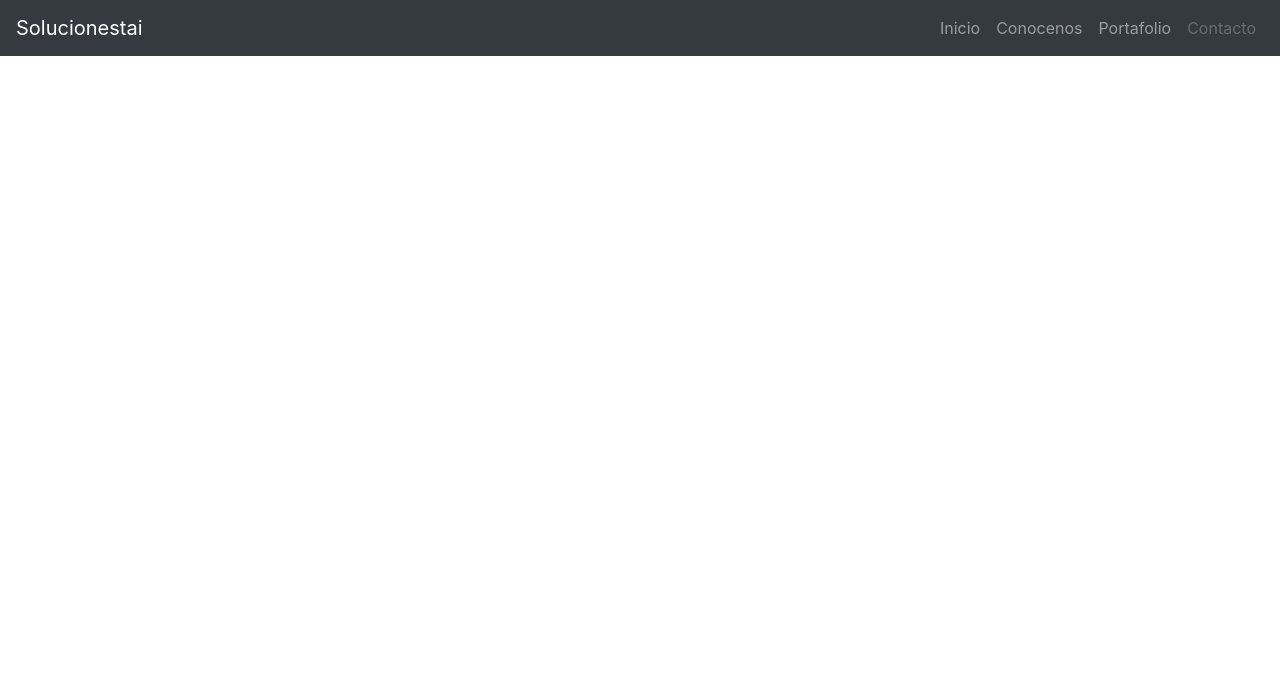
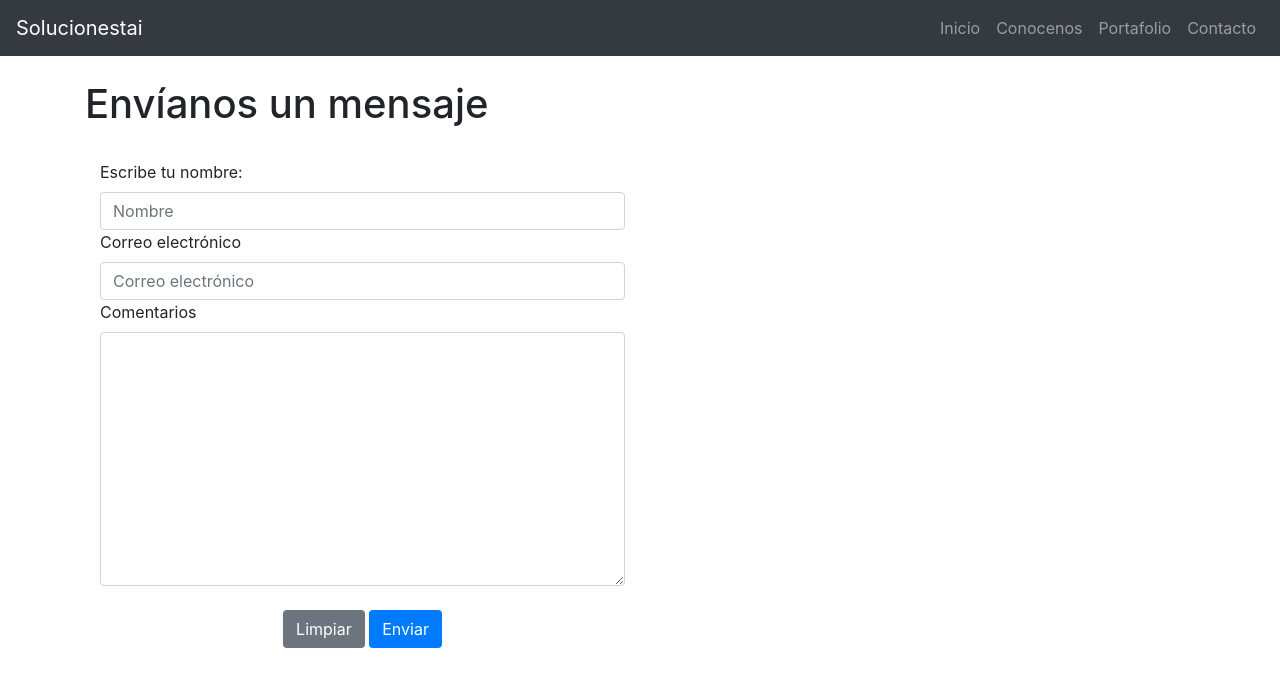
Before and after one commit to diego-madrigal/solucionestai, a PHP site: page /contacto in a window 1280 px wide. Shown: the top 687 px of the page. Run offline with PHP 8.4, Linux system fonts and the light colour scheme; some libraries are stand-ins or nearby versions.

Commit message:
SE ELABORÓ EL FORMULARIO DE CONTACTO

```diff
--- a/contacto.php
+++ b/contacto.php
@@ -12,7 +12,25 @@
     <!-- IMPORTACION DE CABECERA -->
     <?php include_once("partials/header.php"); ?>
 
-
+    <!-- CONTENIDO DE LA PÁGINA -->
+    <div class="container">
+        <br>
+        <h1>Envíanos un mensaje</h1><br>
+        <div class="col-6">
+            <form action="" method="post">
+                <label for="nombre">Escribe tu nombre:</label>
+                <input type="text" id="nombre" class="form-control" placeholder="Nombre">
+                <label for="email">Correo electrónico</label>
+                <input type="text" id="email" class="form-control" placeholder="Correo electrónico">
+                <label for="comentario">Comentarios</label>
+                <textarea name="comentario" id="comentario" cols="30" rows="10" class="form-control"></textarea><br>
+                <center>
+                    <input type="reset" value="Limpiar" class="btn bg-secondary text-white">
+                    <input type="submit" value="Enviar" class="btn bg-primary text-white">
+                </center>
+            </form>
+        </div>
+    </div>
     <!-- SCRIPTS -->
     <script src="js/jquery.min.js"></script>
     <script src="js/bootstrap.min.js"></script>
@@ -20,7 +38,7 @@
 
         var pagina = window.location.pathname;
         $(document).ready(function(){
-            if(pagina == "/solucionestai/soluciones/contacto" || pagina == "/solucionestai/soluciones/contacto.php"){
+            if(pagina == "/solucionestai/soluciones/contacto" || pagina == "/solucionestai/soluciones/contacto.php" ){
                 $("#link-contacto").addClass("active");
             }else{
                 $("#link-contacto").removeClass("active");
--- a/index.php
+++ b/index.php
@@ -109,7 +109,7 @@
     <!-- Slider productos estrella -->
 
     <div class="container d-none d-lg-block">
-        <h5>Portafolio</h5>
+        <h3>Portafolio</h3>
         <div id="carouselExampleIndicators" class="carousel slide" data-ride="carousel">
             <ol class="carousel-indicators">
                 <li data-target="#carouselExampleIndicators" data-slide-to="0" class="active"></li>
@@ -355,7 +355,7 @@
     <script>
     var pagina = window.location.pathname;
     $(document).ready(function() {
-        if (pagina == "/solucionestai/soluciones/" || pagina == "/solucionestai/soluciones/index.php") {
+        if (pagina == "/solucionestai/soluciones/" || pagina == "/solucionestai/soluciones/index.php" || pagina == "/solucionestai/soluciones/index") {
             $("#link-inicio").addClass("active");
         } else {
             $("#link-inicio").removeClass("active");
--- a/partials/header.php
+++ b/partials/header.php
@@ -10,16 +10,16 @@
     <div class="collapse navbar-collapse" id="navbarNav">
         <ul class="navbar-nav ml-auto">
             <li class="nav-item" id="link-inicio">
-                <a class="nav-link" href="#">Inicio</a>
+                <a class="nav-link" href="index">Inicio</a>
             </li>
             <li class="nav-item" id="link-conocenos">
-                <a class="nav-link" href="#">Conocenos</a>
+                <a class="nav-link" href="conocenos">Conocenos</a>
             </li>
             <li class="nav-item" id="link-portafolio">
                 <a class="nav-link" href="#">Portafolio</a>
             </li>
             <li class="nav-item" id="link-contacto">
-                <a class="nav-link disabled" href="#" tabindex="-1" aria-disabled="true">Contacto</a>
+                <a class="nav-link" href="contacto" tabindex="-1" aria-disabled="true">Contacto</a>
             </li>
         </ul>
     </div>
```
